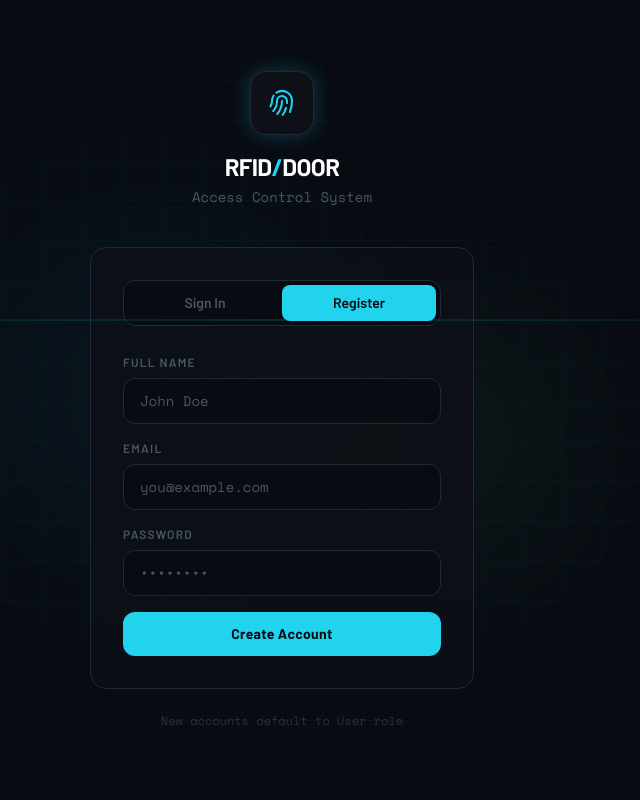
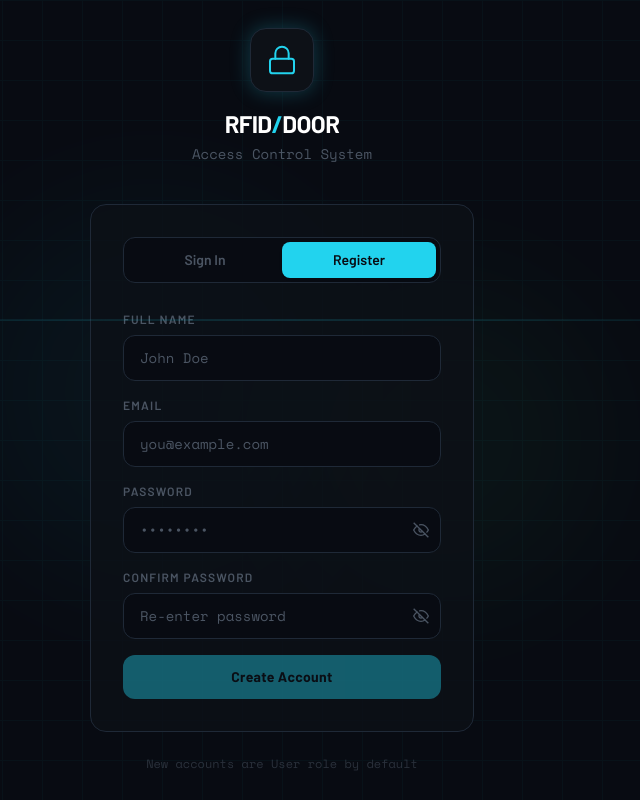
Before and after one commit to KimmelDevs/RFID-DOOR, a Next.js app: page /login in a window 1280 px wide. Both pictures are taken after a click on the button "Register". Shown: the whole page, without its empty margins (358-998 px from the left). Built offline with nearby package versions, Linux system fonts and the light colour scheme; no server answers.

Commit message:
sign up improve

```diff
--- a/src/app/login/page.tsx
+++ b/src/app/login/page.tsx
@@ -6,15 +6,70 @@ import { useAuth } from '@/hooks/useAuth'
 
 type Mode = 'signin' | 'signup'
 
+function EyeIcon({ open }: { open: boolean }) {
+  return open ? (
+    <svg viewBox="0 0 24 24" fill="none" stroke="currentColor" strokeWidth="2" className="w-4 h-4">
+      <path strokeLinecap="round" strokeLinejoin="round" d="M2.458 12C3.732 7.943 7.523 5 12 5c4.478 0 8.268 2.943 9.542 7-1.274 4.057-5.064 7-9.542 7-4.477 0-8.268-2.943-9.542-7z"/>
+      <circle cx="12" cy="12" r="3"/>
+    </svg>
+  ) : (
+    <svg viewBox="0 0 24 24" fill="none" stroke="currentColor" strokeWidth="2" className="w-4 h-4">
+      <path strokeLinecap="round" strokeLinejoin="round" d="M17.94 17.94A10.07 10.07 0 0112 20c-7 0-11-8-11-8a18.45 18.45 0 015.06-5.94M9.9 4.24A9.12 9.12 0 0112 4c7 0 11 8 11 8a18.5 18.5 0 01-2.16 3.19m-6.72-1.07a3 3 0 11-4.24-4.24"/>
+      <line x1="1" y1="1" x2="23" y2="23"/>
+    </svg>
+  )
+}
+
+interface PasswordInputProps {
+  value: string
+  onChange: (v: string) => void
+  placeholder?: string
+  required?: boolean
+  label: string
+  id: string
+}
+
+function PasswordInput({ value, onChange, placeholder, required, label, id }: PasswordInputProps) {
+  const [show, setShow] = useState(false)
+  return (
+    <div>
+      <label htmlFor={id} className="block text-xs font-semibold uppercase tracking-widest text-muted mb-2">
+        {label}
+      </label>
+      <div className="relative">
+        <input
+          id={id}
+          type={show ? 'text' : 'password'}
+          value={value}
+          onChange={e => onChange(e.target.value)}
+          placeholder={placeholder || '••••••••'}
+          required={required}
+          className="w-full bg-bg border border-border rounded-xl px-4 py-3 pr-11 text-white text-sm font-mono placeholder-muted focus:outline-none focus:border-accent transition-colors"
+        />
+        <button
+          type="button"
+          onClick={() => setShow(s => !s)}
+          className="absolute right-3 top-1/2 -translate-y-1/2 text-muted hover:text-white transition-colors"
+          tabIndex={-1}
+        >
+          <EyeIcon open={show} />
+        </button>
+      </div>
+    </div>
+  )
+}
+
 export default function LoginPage() {
   const { signIn, signUp, user, profile, loading } = useAuth()
   const router = useRouter()
-  const [mode,  setMode]  = useState<Mode>('signin')
-  const [email, setEmail] = useState('')
-  const [pass,  setPass]  = useState('')
-  const [name,  setName]  = useState('')
-  const [err,   setErr]   = useState('')
-  const [busy,  setBusy]  = useState(false)
+
+  const [mode,    setMode]    = useState<Mode>('signin')
+  const [email,   setEmail]   = useState('')
+  const [pass,    setPass]    = useState('')
+  const [confirm, setConfirm] = useState('')
+  const [name,    setName]    = useState('')
+  const [err,     setErr]     = useState('')
+  const [busy,    setBusy]    = useState(false)
 
   useEffect(() => {
     if (!loading && user) {
@@ -22,18 +77,42 @@ export default function LoginPage() {
     }
   }, [user, profile, loading, router])
 
+  const passwordsMatch = mode === 'signin' || pass === confirm
+  const passwordStrong = pass.length >= 6
+
   const submit = async (e: React.FormEvent) => {
     e.preventDefault()
     setErr('')
+
+    if (mode === 'signup') {
+      if (!passwordStrong) { setErr('Password must be at least 6 characters'); return }
+      if (!passwordsMatch) { setErr('Passwords do not match'); return }
+    }
+
     setBusy(true)
     try {
       if (mode === 'signin') await signIn(email, pass)
       else                   await signUp(email, pass, name)
     } catch (e: any) {
-      setErr(e.message?.replace('Firebase: ', '') || 'Something went wrong')
+      const msg = e.message || ''
+      if (msg.includes('user-not-found') || msg.includes('wrong-password') || msg.includes('invalid-credential'))
+        setErr('Invalid email or password')
+      else if (msg.includes('email-already-in-use'))
+        setErr('Email already registered — try signing in')
+      else if (msg.includes('weak-password'))
+        setErr('Password is too weak')
+      else
+        setErr(msg.replace('Firebase: ', '').split('(')[0].trim())
     } finally {
       setBusy(false)
     }
+  }
+
+  const switchMode = (m: Mode) => {
+    setMode(m)
+    setErr('')
+    setPass('')
+    setConfirm('')
   }
 
   return (
@@ -46,26 +125,29 @@ export default function LoginPage() {
         }}
       />
       {/* glow blobs */}
-      <div className="absolute top-1/4 left-1/4 w-96 h-96 rounded-full bg-accent opacity-[0.04] blur-3xl" />
-      <div className="absolute bottom-1/4 right-1/4 w-80 h-80 rounded-full bg-green opacity-[0.04] blur-3xl" />
+      <div className="absolute top-1/4 left-1/4 w-96 h-96 rounded-full bg-accent opacity-[0.04] blur-3xl pointer-events-none" />
+      <div className="absolute bottom-1/4 right-1/4 w-80 h-80 rounded-full bg-green opacity-[0.04] blur-3xl pointer-events-none" />
 
       <div className="relative z-10 w-full max-w-sm animate-fade-in">
         {/* logo */}
         <div className="text-center mb-10">
           <div className="inline-flex items-center justify-center w-16 h-16 rounded-2xl bg-surface border border-border mb-4 glow-cyan">
             <svg viewBox="0 0 24 24" fill="none" className="w-8 h-8 text-accent" stroke="currentColor" strokeWidth="1.5">
-              <path strokeLinecap="round" strokeLinejoin="round" d="M7.864 4.243A7.5 7.5 0 0119.5 10.5c0 2.92-.556 5.709-1.568 8.268M5.742 6.364A7.465 7.465 0 004.5 10.5a7.464 7.464 0 01-1.15 3.993m1.989 3.559A11.209 11.209 0 008.25 10.5a3.75 3.75 0 117.5 0c0 .527-.021 1.049-.064 1.565M12 10.5a14.94 14.94 0 01-3.6 9.75m6.633-4.596a18.666 18.666 0 01-2.485 5.33" />
+              <rect x="3" y="11" width="18" height="11" rx="2" ry="2"/>
+              <path strokeLinecap="round" strokeLinejoin="round" d="M7 11V7a5 5 0 0110 0v4"/>
             </svg>
           </div>
-          <h1 className="text-2xl font-bold tracking-tight text-white">RFID<span className="text-accent">/</span>DOOR</h1>
+          <h1 className="text-2xl font-bold tracking-tight text-white">
+            RFID<span className="text-accent">/</span>DOOR
+          </h1>
           <p className="text-muted text-sm mt-1 font-mono">Access Control System</p>
         </div>
 
         <div className="glass rounded-2xl p-8">
-          {/* tabs */}
+          {/* mode tabs */}
           <div className="flex rounded-xl bg-bg border border-border p-1 mb-7">
             {(['signin', 'signup'] as Mode[]).map(m => (
-              <button key={m} onClick={() => { setMode(m); setErr('') }}
+              <button key={m} type="button" onClick={() => switchMode(m)}
                 className={`flex-1 py-2 rounded-lg text-sm font-semibold transition-all ${
                   mode === m
                     ? 'bg-accent text-bg shadow'
@@ -79,37 +161,94 @@ export default function LoginPage() {
           <form onSubmit={submit} className="space-y-4">
             {mode === 'signup' && (
               <div>
-                <label className="block text-xs font-semibold uppercase tracking-widest text-muted mb-2">Full Name</label>
+                <label htmlFor="name" className="block text-xs font-semibold uppercase tracking-widest text-muted mb-2">
+                  Full Name
+                </label>
                 <input
+                  id="name"
                   value={name} onChange={e => setName(e.target.value)} required
                   placeholder="John Doe"
                   className="w-full bg-bg border border-border rounded-xl px-4 py-3 text-white text-sm font-mono placeholder-muted focus:outline-none focus:border-accent transition-colors"
                 />
               </div>
             )}
+
             <div>
-              <label className="block text-xs font-semibold uppercase tracking-widest text-muted mb-2">Email</label>
+              <label htmlFor="email" className="block text-xs font-semibold uppercase tracking-widest text-muted mb-2">
+                Email
+              </label>
               <input
+                id="email"
                 type="email" value={email} onChange={e => setEmail(e.target.value)} required
                 placeholder="you@example.com"
                 className="w-full bg-bg border border-border rounded-xl px-4 py-3 text-white text-sm font-mono placeholder-muted focus:outline-none focus:border-accent transition-colors"
               />
             </div>
-            <div>
-              <label className="block text-xs font-semibold uppercase tracking-widest text-muted mb-2">Password</label>
-              <input
-                type="password" value={pass} onChange={e => setPass(e.target.value)} required
-                placeholder="••••••••"
-                className="w-full bg-bg border border-border rounded-xl px-4 py-3 text-white text-sm font-mono placeholder-muted focus:outline-none focus:border-accent transition-colors"
-              />
-            </div>
+
+            <PasswordInput
+              id="password"
+              label="Password"
+              value={pass}
+              onChange={setPass}
+              required
+            />
+
+            {mode === 'signup' && (
+              <>
+                <PasswordInput
+                  id="confirm"
+                  label="Confirm Password"
+                  value={confirm}
+                  onChange={setConfirm}
+                  placeholder="Re-enter password"
+                  required
+                />
+
+                {/* password match indicator */}
+                {confirm.length > 0 && (
+                  <div className={`flex items-center gap-2 text-xs font-mono px-1 ${
+                    passwordsMatch ? 'text-green' : 'text-red'
+                  }`}>
+                    <span>{passwordsMatch ? '✓' : '✗'}</span>
+                    <span>{passwordsMatch ? 'Passwords match' : 'Passwords do not match'}</span>
+                  </div>
+                )}
+
+                {/* strength bar */}
+                {pass.length > 0 && (
+                  <div className="space-y-1 px-1">
+                    <div className="h-1 bg-border rounded-full overflow-hidden">
+                      <div
+                        className={`h-full rounded-full transition-all duration-300 ${
+                          pass.length < 6  ? 'bg-red w-1/4' :
+                          pass.length < 10 ? 'bg-amber w-2/4' :
+                                             'bg-green w-full'
+                        }`}
+                      />
+                    </div>
+                    <p className={`text-xs font-mono ${
+                      pass.length < 6  ? 'text-red' :
+                      pass.length < 10 ? 'text-amber' :
+                                         'text-green'
+                    }`}>
+                      {pass.length < 6 ? 'Too short' : pass.length < 10 ? 'Acceptable' : 'Strong'}
+                    </p>
+                  </div>
+                )}
+              </>
+            )}
 
             {err && (
-              <p className="text-red text-xs font-mono bg-red/10 border border-red/20 rounded-lg px-3 py-2">{err}</p>
+              <p className="text-red text-xs font-mono bg-red/10 border border-red/20 rounded-lg px-3 py-2">
+                {err}
+              </p>
             )}
 
-            <button type="submit" disabled={busy}
-              className="w-full bg-accent hover:opacity-90 disabled:opacity-50 text-bg font-bold py-3 rounded-xl transition-all text-sm tracking-wide mt-2">
+            <button
+              type="submit"
+              disabled={busy || (mode === 'signup' && (!passwordsMatch || !passwordStrong))}
+              className="w-full bg-accent hover:opacity-90 disabled:opacity-40 disabled:cursor-not-allowed text-bg font-bold py-3 rounded-xl transition-all text-sm tracking-wide mt-1"
+            >
               {busy ? (
                 <span className="flex items-center justify-center gap-2">
                   <span className="w-4 h-4 border-2 border-bg border-t-transparent rounded-full animate-spin" />
@@ -121,7 +260,7 @@ export default function LoginPage() {
         </div>
 
         <p className="text-center text-muted/50 text-xs font-mono mt-6">
-          New accounts default to User role
+          New accounts are User role by default
         </p>
       </div>
     </div>
```
